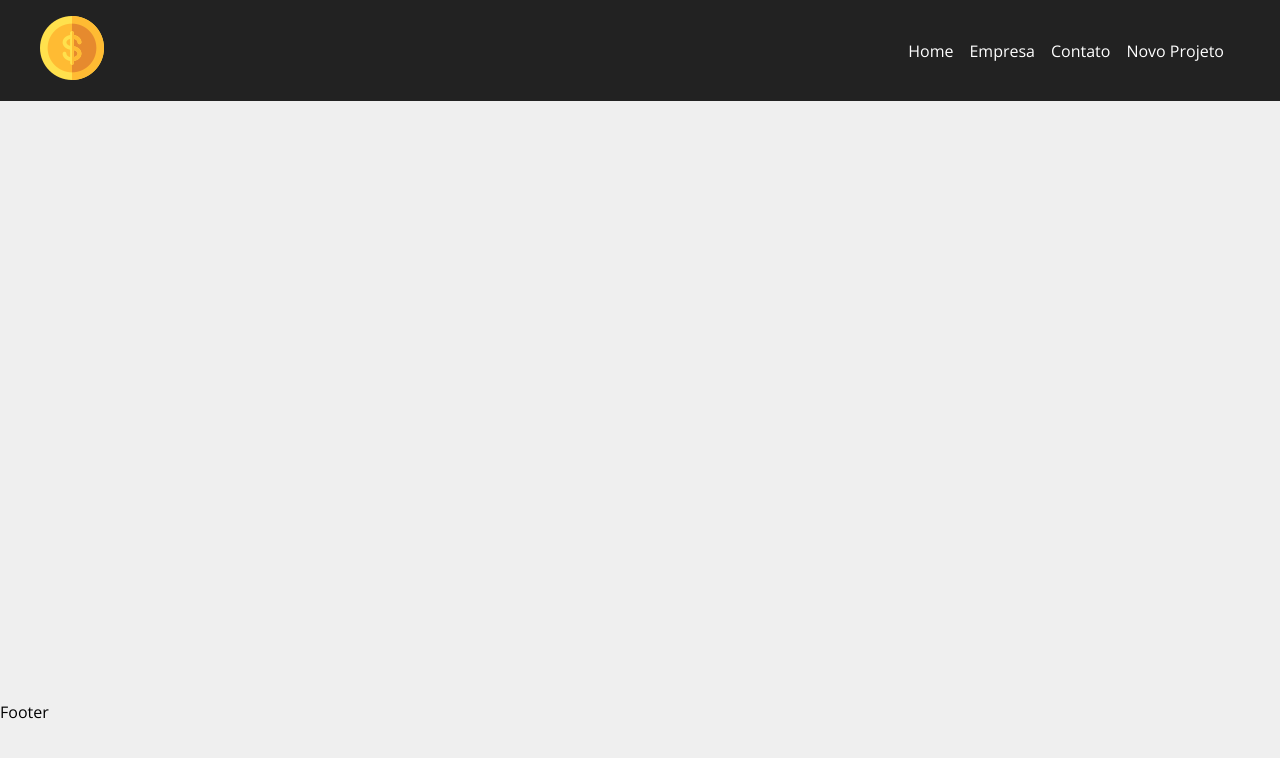
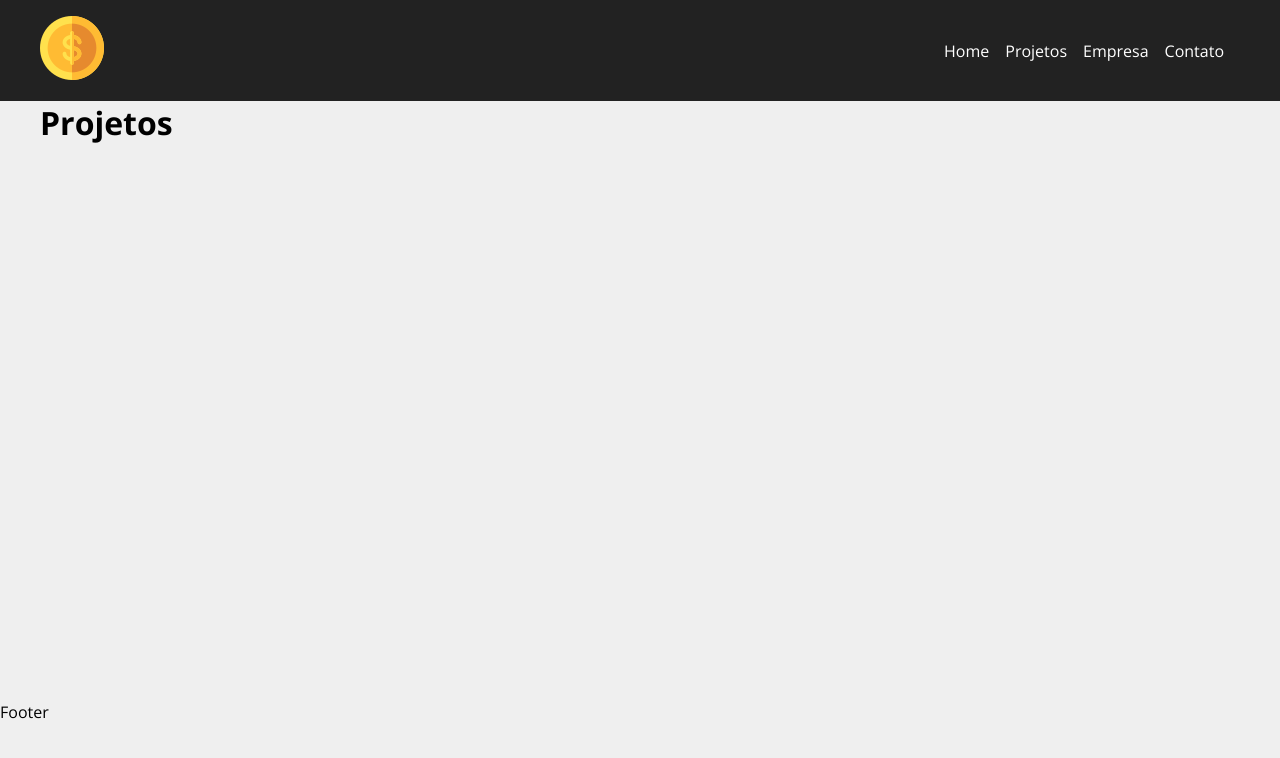
Before and after one commit to PedroVerano/project_adiministrador-de-projetos, a React (Create React App) app: page /projeto in a window 1280 px wide. Shown: the top 758 px of the page. Built offline with nearby package versions, Linux system fonts and the light colour scheme.

Commit message:
Adiciona Link e Pagina de Projetos

```diff
--- a/src/App.js
+++ b/src/App.js
@@ -8,6 +8,8 @@ import NovoProjeto from './components/pages/NovoProjeto';
 import Container from './components/layout/Container';
 import Navbar from './components/layout/Navbar';
 import Footer from './components/layout/Footer';
+import Projetos from './components/pages/Projetos';
+
 
 function App() {
   return (
@@ -20,6 +22,7 @@ function App() {
           <Route exact path='/empresa' element={<Empresa/>}/>
           <Route exact path='/contato' element={<Contato/>}/>
           <Route exact path='/novoprojeto' element={<NovoProjeto/>}/>
+          <Route exact path='/projeto' element={<Projetos/>}/>
         </Routes>
         </Container>
         <Footer />
--- a/src/components/layout/Navbar.js
+++ b/src/components/layout/Navbar.js
@@ -18,13 +18,13 @@ function Navbar() {
                         <Link to="/" >Home</Link>
                     </li>
                     <li className={styles.item}>
+                        <Link to="/projeto">Projetos</Link>
+                    </li>
+                    <li className={styles.item}>
                         <Link to="/empresa">Empresa</Link>
                     </li>
                     <li className={styles.item}>
                         <Link to="/contato">Contato</Link>
-                    </li>
-                    <li className={styles.item}>
-                        <Link to="/novoprojeto">Novo Projeto</Link>
                     </li>
                 </ul>
             </Container>
--- /dev/null
+++ b/src/components/pages/Projetos.js
@@ -0,0 +1,6 @@
+function Projetos () {
+    return(
+        <h1>Projetos</h1>
+    )
+}
+export default Projetos;
```
